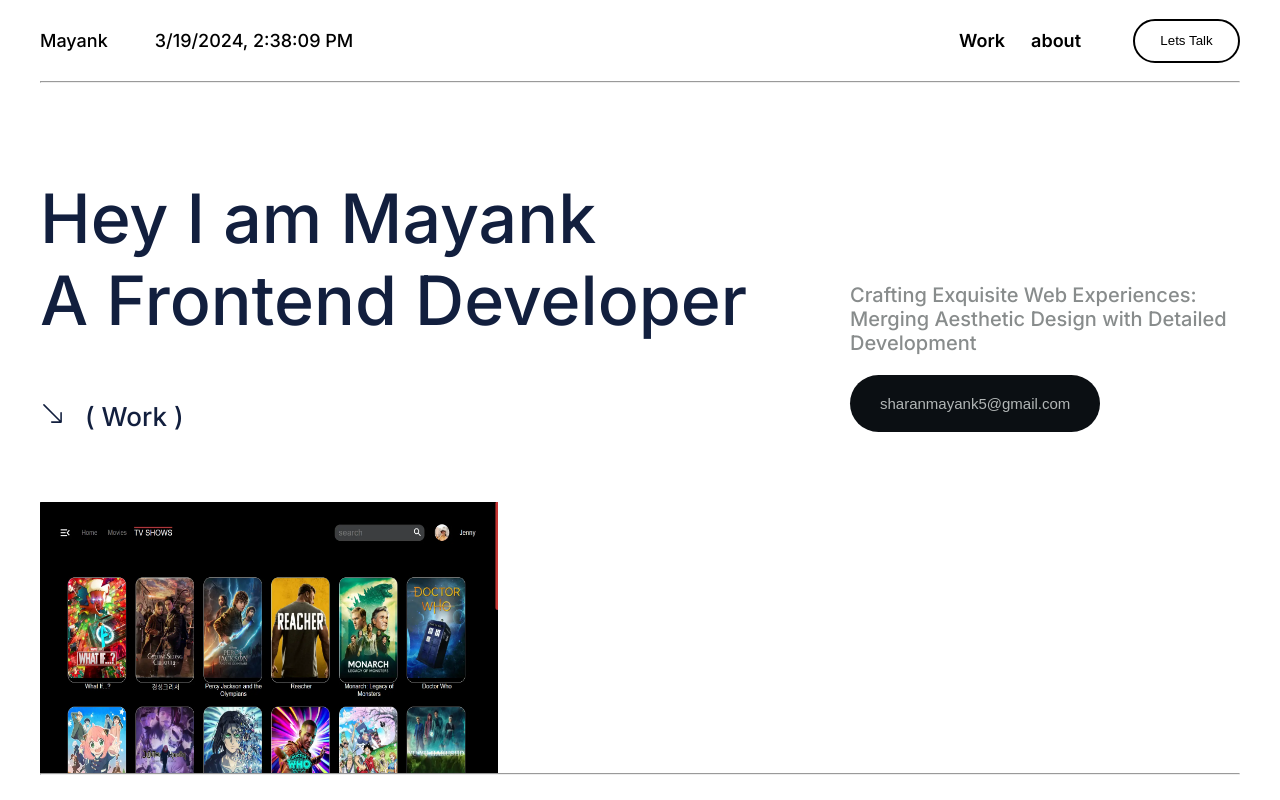
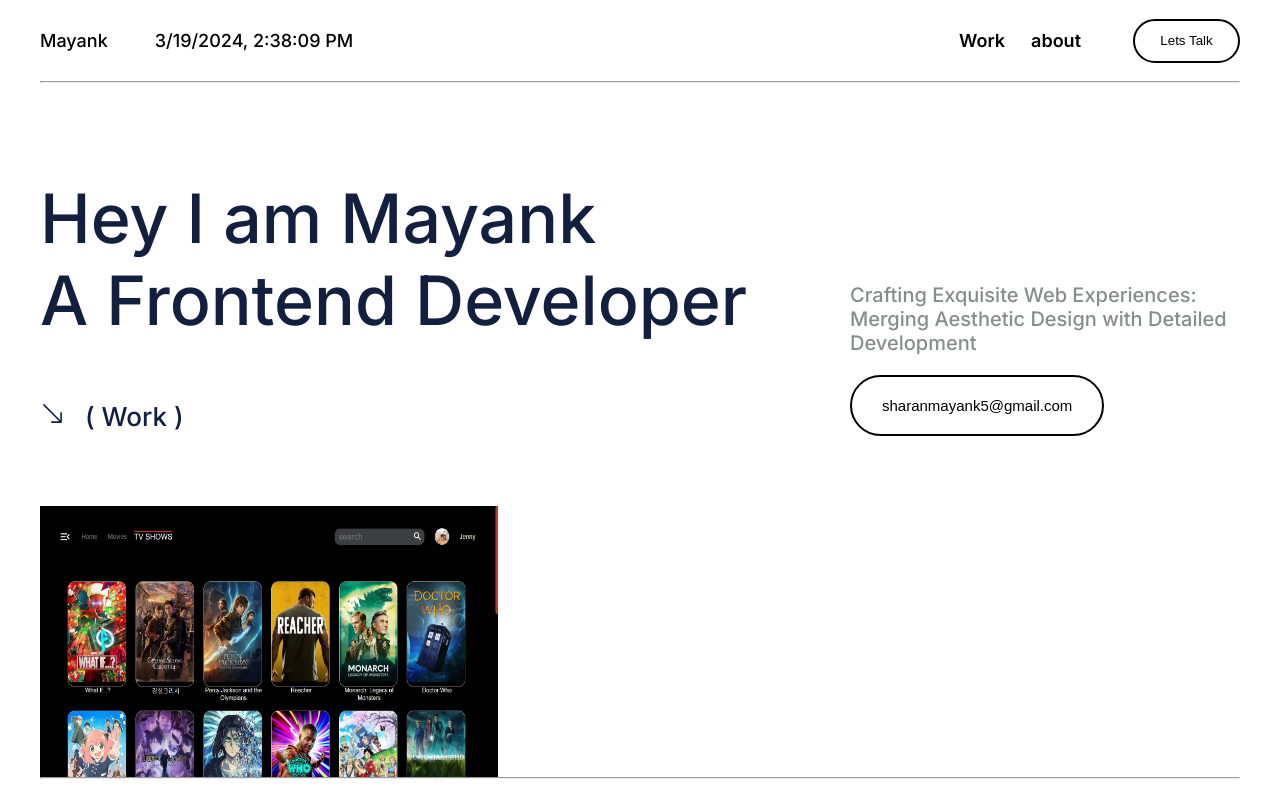
Before and after one commit to Jonny9453/Portfolio, a Next.js app: page / in a window 1280 px wide. In both pictures the pointer is over the button "sharanmayank5@gmail.com". Shown: the top 800 px of the page. Built offline with nearby package versions, Linux system fonts and the light colour scheme.

Commit message:
add some button css

```diff
--- a/src/app/globals.css
+++ b/src/app/globals.css
@@ -111,10 +111,16 @@ html{
   background-color: #0B0F13;
   color: #b2b6b6;
   padding: 2rem 3rem;
-  border: none;
+  border: 2px solid white;
   border-radius: 3.4rem;
   font-size: 1.5rem;
   font-weight: 500;
+  &:hover{
+    cursor: pointer;
+    background-color: white;
+    color: black;
+    border:2px solid black
+  }
 }
 
 
--- a/src/app/layout.js
+++ b/src/app/layout.js
@@ -79,7 +79,7 @@ export default function RootLayout(props) {
       <section id="NavigationContainer" >
         <header id="Navigation">
           <nav className="navbar1">
-            <a >Mayank</a>
+            <Link href="/" style={{textDecoration:"none", color:"black"}}>Mayank</Link>
                <DateTime/>{/* Jhansi, India- 12:24:22 PM */}
           </nav>
 
--- a/src/app/page.js
+++ b/src/app/page.js
@@ -108,6 +108,7 @@ export default function Home() {
       </section>
 
 <hr/>
+    <footer>
         <section id="contact">
             <div className='contact'>
             <i className="bi bi-arrow-down-right"><svg xmlns="http://www.w3.org/2000/svg" width="25" height="25" fill="currentColor" class="bi bi-arrow-down-right" viewBox="0 0 16 16">
@@ -129,6 +130,8 @@ export default function Home() {
 
 
         </section>
+    </footer>
+
       <hr/>
     </section>
     </>
```
Lines whose indentation alone changed are shown as unchanged.
